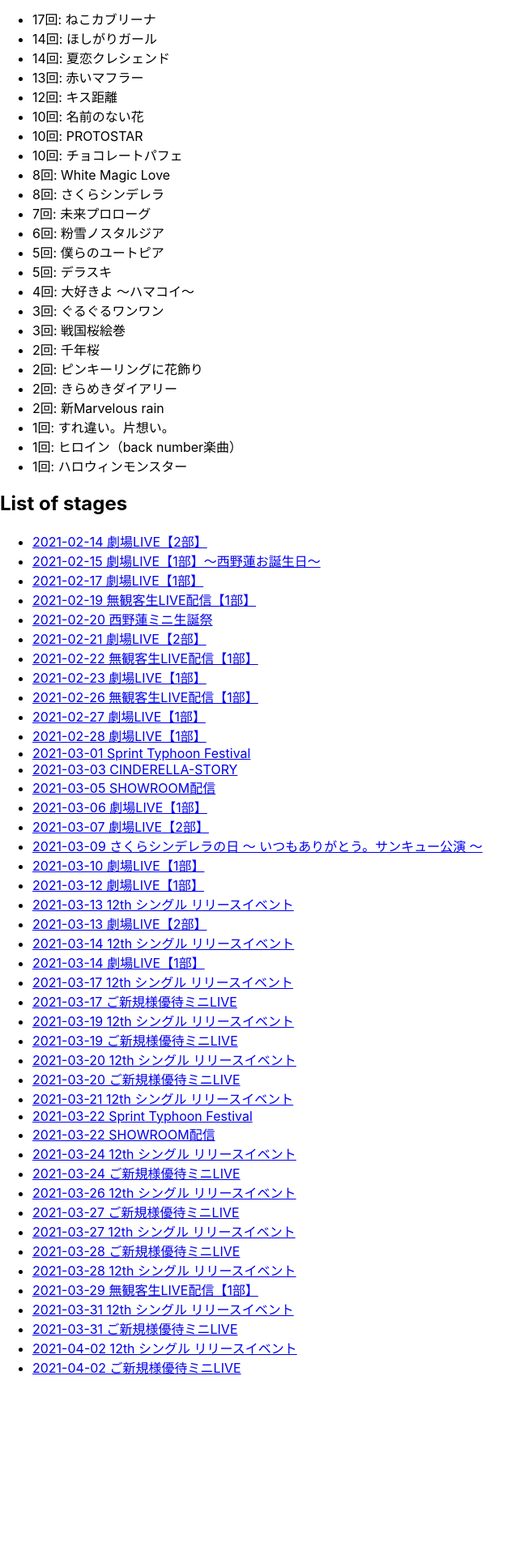
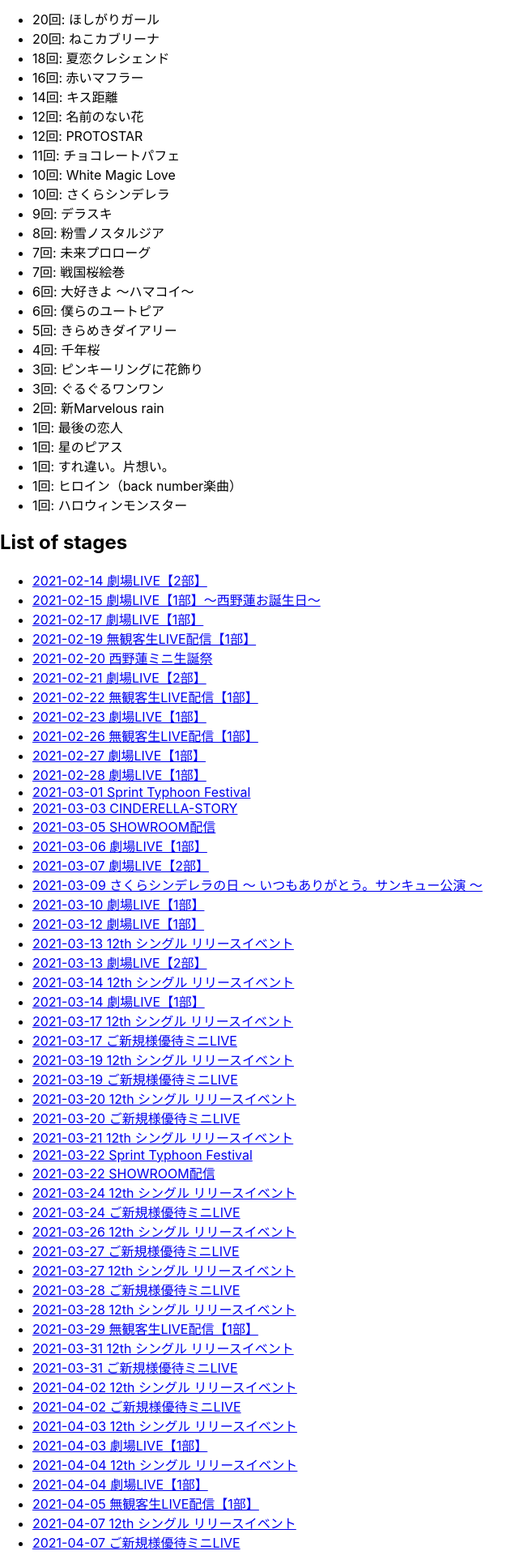
Before and after one commit to fusho-takahashi/narilog-on-stage, a Next.js app: page / in a window 1280 px wide. Shown: the part 160-2080 px from the top of the page at 81% size, without its empty margins (0-657 px from the left). Before the commit the page ends 1876 px from the top, so only its background shows below. Built offline with nearby package versions, Linux system fonts and the light colour scheme.

Commit message:
add event logs

```diff
--- a/data/log.ts
+++ b/data/log.ts
@@ -515,4 +515,193 @@
     place: '秋葉原アイドルステージ',
     songs: ['キス距離', '名前のない花', 'さくらシンデレラ'],
   },
+  {
+    id: '2021-04-03-release-event',
+    date: '2021-04-03',
+    type: 'リリースイベント',
+    name: '12th シングル リリースイベント',
+    place: '秋葉原アイドルステージ',
+    songs: ['デラスキ'],
+  },
+  {
+    id: '2021-04-03-1',
+    date: '2021-04-03',
+    type: '劇場公演',
+    name: '劇場LIVE【1部】',
+    place: '秋葉原アイドルステージ',
+    songs: [
+      'ねこカブリーナ',
+      'ほしがりガール',
+      '夏恋クレシェンド',
+      '大好きよ 〜ハマコイ〜',
+      '赤いマフラー',
+      '星のピアス',
+    ],
+  },
+  {
+    id: '2021-04-04-release-event',
+    date: '2021-04-04',
+    type: 'リリースイベント',
+    name: '12th シングル リリースイベント',
+    place: '秋葉原アイドルステージ',
+    songs: ['戦国桜絵巻'],
+  },
+  {
+    id: '2021-04-04-1',
+    date: '2021-04-04',
+    type: '劇場公演',
+    name: '劇場LIVE【1部】',
+    place: '秋葉原アイドルステージ',
+    songs: [],
+  },
+  {
+    id: '2021-04-05-1',
+    date: '2021-04-05',
+    type: '劇場公演',
+    name: '無観客生LIVE配信【1部】',
+    place: '新宿アイドルステージ',
+    songs: [
+      'ほしがりガール',
+      'White Magic Love',
+      '名前のない花',
+      'ピンキーリングに花飾り',
+      'デラスキ',
+      'キス距離',
+    ],
+  },
+  {
+    id: '2021-04-07-release-event',
+    date: '2021-04-07',
+    type: 'リリースイベント',
+    name: '12th シングル リリースイベント',
+    place: '秋葉原アイドルステージ',
+    songs: ['PROTOSTAR'],
+  },
+  {
+    id: '2021-04-07-newcomer',
+    date: '2021-04-07',
+    type: '劇場公演',
+    name: 'ご新規様優待ミニLIVE',
+    place: '秋葉原アイドルステージ',
+    songs: ['名前のない花', 'ほしがりガール', '赤いマフラー'],
+  },
+  {
+    id: '2021-04-09-release-event',
+    date: '2021-04-09',
+    type: 'リリースイベント',
+    name: '12th シングル リリースイベント',
+    place: '秋葉原アイドルステージ',
+    songs: ['夏恋クレシェンド'],
+  },
+  {
+    id: '2021-04-09-newcomer',
+    date: '2021-04-09',
+    type: '劇場公演',
+    name: 'ご新規様優待ミニLIVE',
+    place: '秋葉原アイドルステージ',
+    songs: ['千年桜', 'きらめきダイアリー', 'ねこカブリーナ'],
+  },
+  {
+    id: '2021-04-10-release-event',
+    date: '2021-04-10',
+    type: 'リリースイベント',
+    name: '12th シングル リリースイベント',
+    place: '新宿アイドルステージ',
+    songs: ['僕らのユートピア'],
+  },
+  {
+    id: '2021-04-10-1',
+    date: '2021-04-10',
+    type: '劇場公演',
+    name: '劇場LIVE【1部】',
+    place: '新宿アイドルステージ',
+    songs: [
+      '粉雪ノスタルジア',
+      'さくらシンデレラ',
+      'チョコレートパフェ',
+      'ほしがりガール',
+      '赤いマフラー',
+    ],
+  },
+  {
+    id: '2021-04-11-release-event',
+    date: '2021-04-11',
+    type: 'リリースイベント',
+    name: '12th シングル リリースイベント',
+    place: '新宿アイドルステージ',
+    songs: [],
+  },
+  {
+    id: '2021-04-11-1',
+    date: '2021-04-11',
+    type: '劇場公演',
+    name: '劇場LIVE【1部】',
+    place: '秋葉原アイドルステージ',
+    songs: [
+      'デラスキ',
+      'ほしがりガール',
+      '大好きよ 〜ハマコイ〜',
+      '戦国桜絵巻',
+      'PROTOSTAR',
+    ],
+  },
+  {
+    id: '2021-04-12-1',
+    date: '2021-04-12',
+    type: '劇場公演',
+    name: '1stワンマン大須LIVE E.L.L 再現公演',
+    place: '新宿アイドルステージ',
+    songs: [
+      '戦国桜絵巻',
+      'デラスキ',
+      '夏恋クレシェンド',
+      'きらめきダイアリー',
+      'White Magic Love',
+    ],
+  },
+  {
+    id: '2021-04-14-release-event',
+    date: '2021-04-14',
+    type: 'リリースイベント',
+    name: '12th シングル リリースイベント',
+    place: '秋葉原アイドルステージ',
+    songs: ['きらめきダイアリー'],
+  },
+  {
+    id: '2021-04-14-newcomer',
+    date: '2021-04-14',
+    type: '劇場公演',
+    name: 'ご新規様優待ミニLIVE',
+    place: '秋葉原アイドルステージ',
+    songs: ['キス距離', '最後の恋人', 'ねこカブリーナ'],
+  },
+  {
+    id: '2021-04-16-release-event',
+    date: '2021-04-16',
+    type: 'リリースイベント',
+    name: '12th シングル リリースイベント',
+    place: '秋葉原アイドルステージ',
+    songs: ['ほしがりガール'],
+  },
+  {
+    id: '2021-04-17-newcomer',
+    date: '2021-04-17',
+    type: '劇場公演',
+    name: 'ご新規様優待ミニLIVE',
+    place: '秋葉原アイドルステージ',
+    songs: [
+      'さくらシンデレラ',
+      '千年桜',
+      '夏恋クレシェンド',
+      '粉雪ノスタルジア',
+    ],
+  },
+  {
+    id: '2021-04-17-release-event',
+    date: '2021-04-17',
+    type: 'リリースイベント',
+    name: '12th シングル リリースイベント',
+    place: '秋葉原アイドルステージ',
+    songs: ['戦国桜絵巻'],
+  },
 ]
--- a/data/songs.ts
+++ b/data/songs.ts
@@ -34,5 +34,6 @@
   | '未来プロローグ'
   | 'Ring 〜Holy land〜'
   | 'ピンキーリングに花飾り'
+  | '星のピアス'
 
 export type SpecialSong = 'ヒロイン（back number楽曲）'
```
